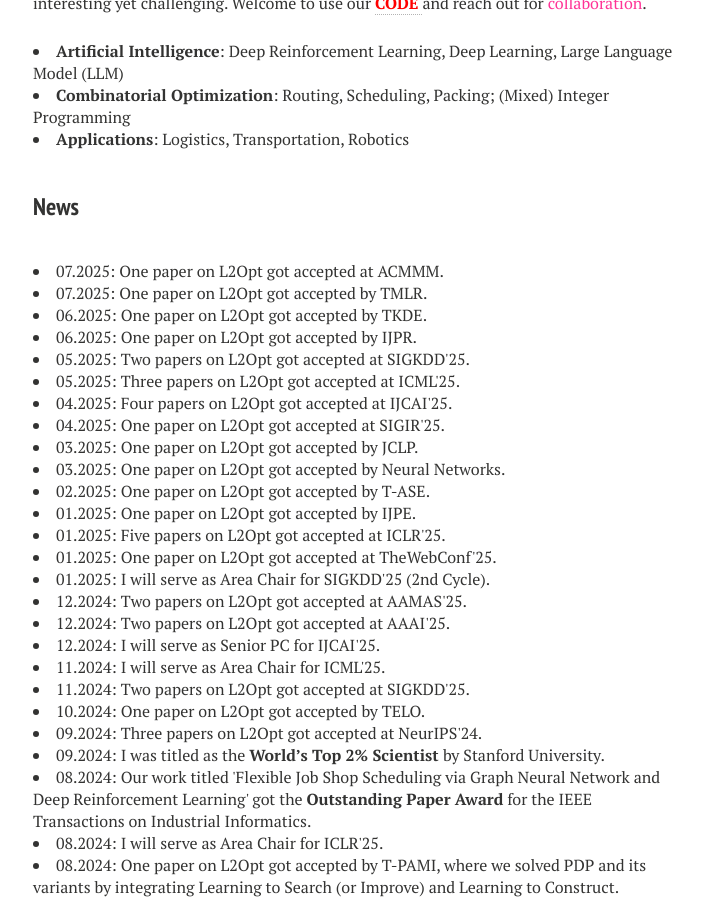
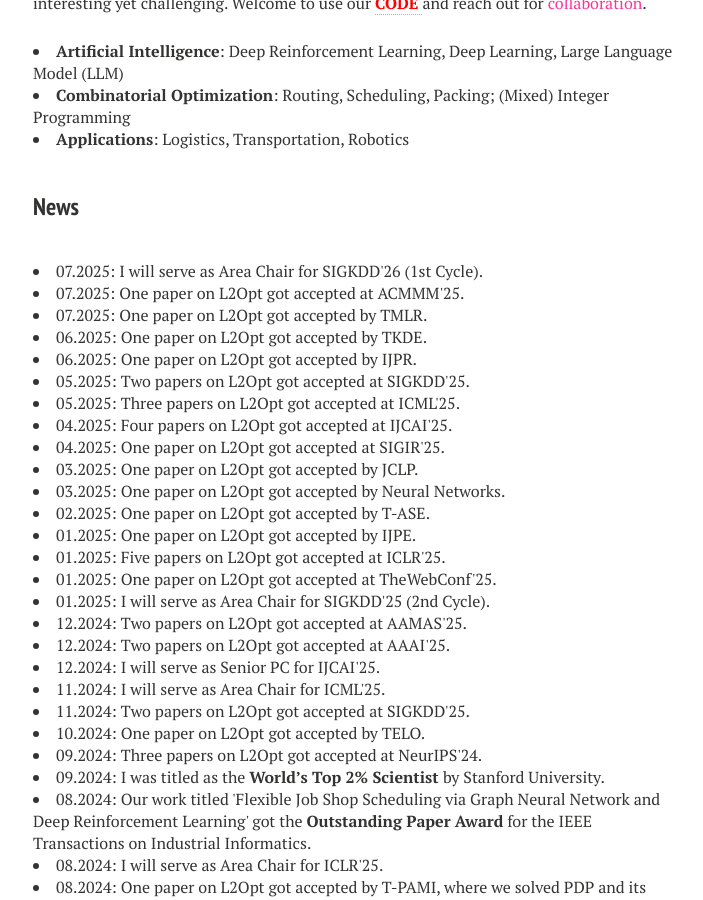
Before and after one commit to zhiguangcaosg/zhiguangcaosg.github.io, a Jekyll site: the page built from index.md, in a window 1280 px wide and 900 px high, scrolled down 812 px. Shown: the whole window, without its empty margins (287-990 px from the left). Built offline with Jekyll 4.4.1, drawn with Linux system fonts in a browser that asks for light colours; nearby versions of some CDN libraries.

Commit message:
Update index.md

```diff
--- a/index.md
+++ b/index.md
@@ -38,8 +38,13 @@ image: banner1.png
 </li>
 
 <h3 style="margin-bottom:-8px;padding-top:20px;">News</h3> <br>
+
 <li>
-07.2025:  One paper on L2Opt got accepted at ACMMM.
+07.2025:  I will serve as Area Chair for SIGKDD'26 (1st Cycle).
+</li>
+
+<li>
+07.2025:  One paper on L2Opt got accepted at ACMMM'25.
 </li>
 
 <li>
```
